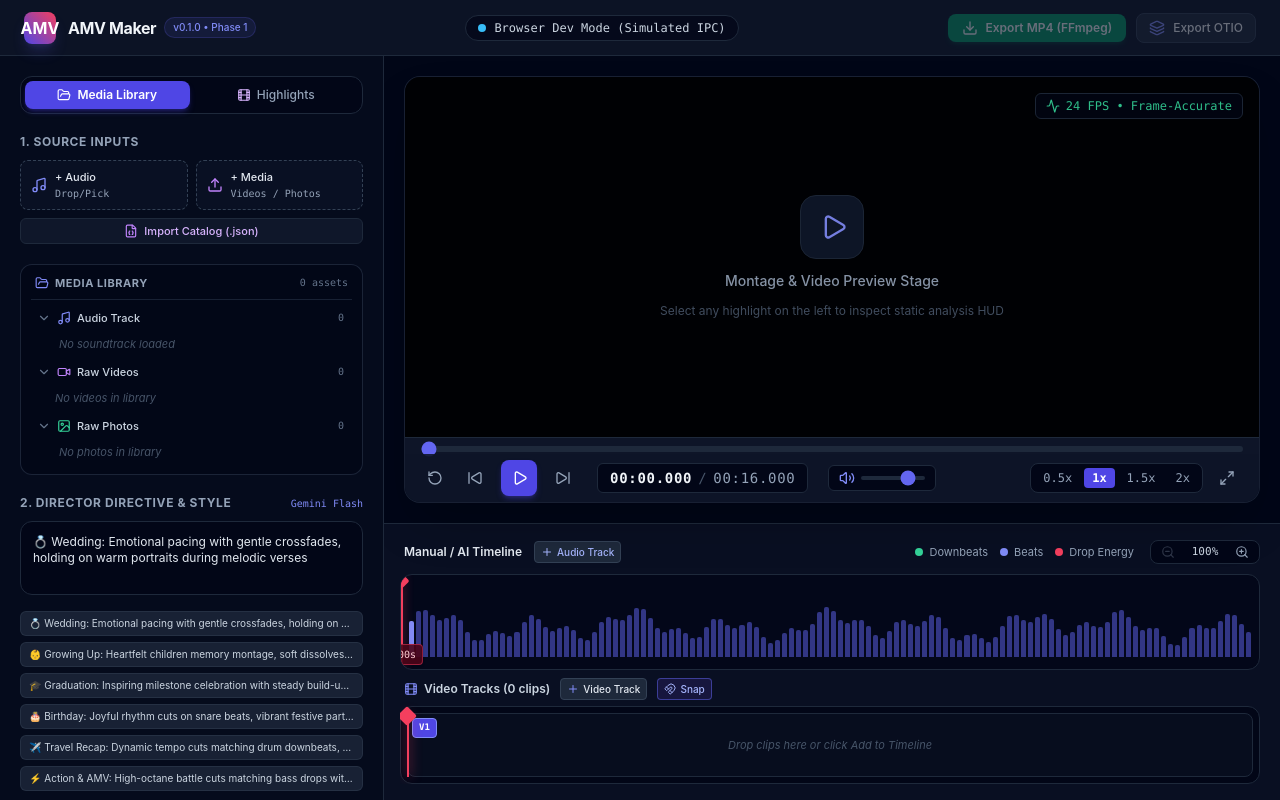
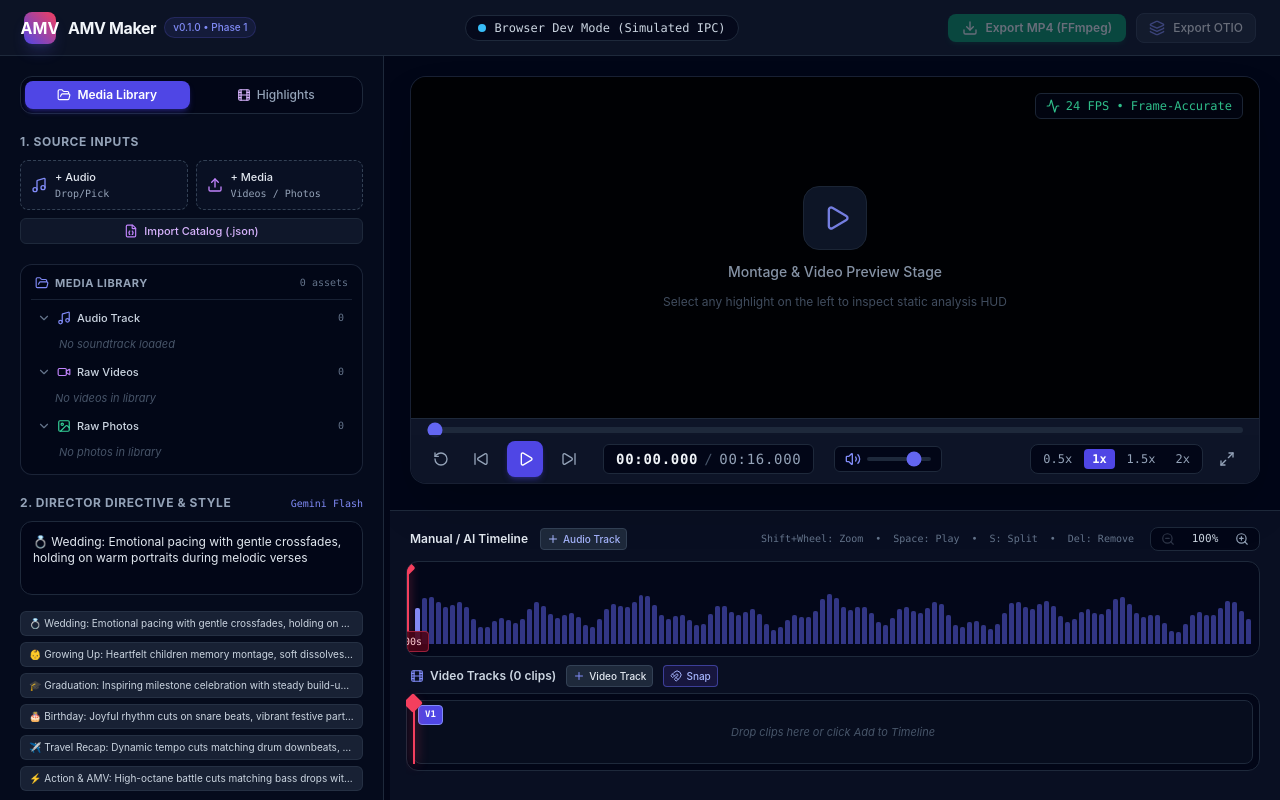
Before and after one commit to vmatrixdev/frame-beat, a React (Vite) app in the folder app/: page / in a window 1280 px wide. Built offline with nearby package versions, Linux system fonts and the light colour scheme; the HTML template or start-up script is replaced by a standard one.

Commit message:
feat(phase5): add resizable sidebar/timeline splitters, Shift+Wheel zoom, and NLE keyboard hotkeys

```diff
--- a/app/src/App.tsx
+++ b/app/src/App.tsx
@@ -22,7 +22,7 @@ import type {
   TimelineCut,
   SceneCut,
 } from "./types/schemas";
-import { buildCutFromScene } from "./utils/timelineEditor";
+import { buildCutFromScene, splitCutAtTime } from "./utils/timelineEditor";
 import { engineClient, isTauriEnvironment } from "./services/engineClient";
 import { audioEngine } from "./services/audioEngine";
 import { DropZones } from "./components/DropZones";
@@ -73,6 +73,11 @@ export default function App() {
   const [audioTracks, setAudioTracks] = useState<AudioTrackItem[]>([]);
   const [activeAudioTrackId, setActiveAudioTrackId] = useState<string | null>(null);
   const extraAudioInputRef = useRef<HTMLInputElement>(null);
+
+  // Resizable Layout Panels state
+  const [sidebarWidth, setSidebarWidth] = useState<number>(384);
+  const [timelineHeight, setTimelineHeight] = useState<number>(290);
+  const [resizingPanel, setResizingPanel] = useState<null | "sidebar" | "timeline">(null);
 
   // Export Modal state
   const [isExportOpen, setIsExportOpen] = useState<boolean>(false);
@@ -429,10 +434,33 @@ export default function App() {
     };
   }, [isPlaying, updatePlayback]);
 
-  // Keyboard hotkeys: Spacebar (Play/Pause), Escape (Return from Highlight Preview)
+  // Resizable Sidebar & Timeline Drawer drag handlers
+  useEffect(() => {
+    if (!resizingPanel) return;
+    const handlePointerMove = (e: PointerEvent) => {
+      if (resizingPanel === "sidebar") {
+        setSidebarWidth(Math.max(260, Math.min(640, e.clientX)));
+      } else if (resizingPanel === "timeline") {
+        setTimelineHeight(Math.max(180, Math.min(560, window.innerHeight - e.clientY)));
+      }
+    };
+    const handlePointerUp = () => setResizingPanel(null);
+    window.addEventListener("pointermove", handlePointerMove);
+    window.addEventListener("pointerup", handlePointerUp);
+    return () => {
+      window.removeEventListener("pointermove", handlePointerMove);
+      window.removeEventListener("pointerup", handlePointerUp);
+    };
+  }, [resizingPanel]);
+
+  // Global Studio Keyboard Hotkeys
   useEffect(() => {
     const handleKeyDown = (e: KeyboardEvent) => {
-      if (e.target instanceof HTMLInputElement || e.target instanceof HTMLTextAreaElement) {
+      if (
+        e.target instanceof HTMLInputElement ||
+        e.target instanceof HTMLTextAreaElement ||
+        e.target instanceof HTMLSelectElement
+      ) {
         return;
       }
       if (e.code === "Space") {
@@ -440,11 +468,35 @@ export default function App() {
         handleTogglePlayPause();
       } else if (e.code === "Escape") {
         setPreviewScene(null);
+      } else if (e.code === "ArrowLeft") {
+        e.preventDefault();
+        handleSeek(Math.max(0, currentTime - (e.shiftKey ? 5.0 : 0.5)));
+      } else if (e.code === "ArrowRight") {
+        e.preventDefault();
+        handleSeek(Math.min(duration, currentTime + (e.shiftKey ? 5.0 : 0.5)));
+      } else if (e.key === "=" || e.key === "+") {
+        e.preventDefault();
+        setTimelineZoom((z) => Math.min(8.0, Number((z + 0.5).toFixed(2))));
+      } else if (e.key === "-") {
+        e.preventDefault();
+        setTimelineZoom((z) => Math.max(1.0, Number((z - 0.5).toFixed(2))));
+      } else if ((e.key === "s" || e.key === "S") && !e.metaKey && !e.ctrlKey) {
+        if (timeline && selectedCutIndex !== null && timeline.cuts[selectedCutIndex]) {
+          e.preventDefault();
+          handleUpdateTimelineCuts(splitCutAtTime(timeline.cuts, selectedCutIndex, currentTime));
+        }
+      } else if (
+        (e.code === "Delete" || e.code === "Backspace") &&
+        selectedCutIndex !== null &&
+        timeline?.cuts[selectedCutIndex]
+      ) {
+        e.preventDefault();
+        handleRemoveTimelineCut(selectedCutIndex);
       }
     };
     window.addEventListener("keydown", handleKeyDown);
     return () => window.removeEventListener("keydown", handleKeyDown);
-  }, [currentTime, playbackRate, isPlaying]);
+  }, [currentTime, duration, playbackRate, isPlaying, timeline, selectedCutIndex]);
 
   return (
     <div className="flex flex-col h-screen bg-slate-950 text-slate-100 select-none overflow-hidden">
@@ -505,8 +557,11 @@ export default function App() {
 
       {/* Main Studio Workspace */}
       <main className="flex-1 flex overflow-hidden">
-        {/* Left Control Sidebar */}
-        <aside className="w-96 border-r border-slate-800 p-5 flex flex-col gap-5 overflow-y-auto bg-slate-900/30 shrink-0">
+        {/* Left Control Sidebar (Resizable) */}
+        <aside
+          style={{ width: sidebarWidth }}
+          className="border-r border-slate-800 p-5 flex flex-col gap-5 overflow-y-auto bg-slate-900/30 shrink-0"
+        >
           {/* Top Sidebar Tab Switcher: Media Library vs Highlights Inspector */}
           <div className="flex items-center gap-1 p-1 bg-slate-950 rounded-xl border border-slate-800">
             <button
@@ -645,6 +700,15 @@ export default function App() {
           </div>
         </aside>
 
+        {/* Vertical Splitter Handle for Sidebar Width */}
+        <div
+          onPointerDown={() => setResizingPanel("sidebar")}
+          title="Drag to resize sidebar width"
+          className={`w-1.5 cursor-col-resize transition shrink-0 ${
+            resizingPanel === "sidebar" ? "bg-indigo-500" : "bg-transparent hover:bg-indigo-500/50"
+          }`}
+        />
+
         {/* Center / Right Stage */}
         <section className="flex-1 flex flex-col overflow-hidden bg-slate-950/40">
           {/* Main Video Monitor Stage */}
@@ -672,8 +736,27 @@ export default function App() {
             </div>
           </div>
 
-          {/* Bottom Docked Multi-Track Timeline Drawer */}
-          <div className="min-h-[270px] max-h-[340px] border-t border-slate-800 bg-slate-900/60 p-4 flex flex-col gap-2.5 shrink-0 overflow-y-auto">
+          {/* Horizontal Splitter Handle for Timeline Height */}
+          <div
+            onPointerDown={() => setResizingPanel("timeline")}
+            title="Drag to resize timeline height"
+            className={`h-1.5 cursor-row-resize transition shrink-0 ${
+              resizingPanel === "timeline" ? "bg-indigo-500" : "bg-transparent hover:bg-indigo-500/50"
+            }`}
+          />
+
+          {/* Bottom Docked Multi-Track Timeline Drawer (Resizable + Shift+Wheel Zoom) */}
+          <div
+            style={{ height: timelineHeight }}
+            onWheel={(e) => {
+              if (e.shiftKey) {
+                e.preventDefault();
+                const step = e.deltaY < 0 ? 0.25 : -0.25;
+                setTimelineZoom((z) => Math.max(1.0, Math.min(8.0, Number((z + step).toFixed(2)))));
+              }
+            }}
+            className="border-t border-slate-800 bg-slate-900/60 p-4 flex flex-col gap-2.5 shrink-0 overflow-y-auto"
+          >
             {/* Header / Info bar + Audio Track Adder + Unified Timeline Zoom */}
             <div className="flex items-center justify-between text-xs text-slate-400 px-1 flex-wrap gap-2">
               <div className="flex items-center gap-3">
@@ -714,17 +797,15 @@ export default function App() {
               </div>
 
               <div className="flex items-center gap-4">
-                {/* Legend */}
-                <div className="hidden md:flex items-center gap-3 text-[11px]">
-                  <span className="flex items-center gap-1.5">
-                    <span className="w-2 h-2 rounded-full bg-emerald-400" /> Downbeats
-                  </span>
-                  <span className="flex items-center gap-1.5">
-                    <span className="w-2 h-2 rounded-full bg-indigo-400" /> Beats
-                  </span>
-                  <span className="flex items-center gap-1.5">
-                    <span className="w-2 h-2 rounded-full bg-rose-500" /> Drop Energy
-                  </span>
+                {/* Legend & Hotkey Hint */}
+                <div className="hidden lg:flex items-center gap-3 text-[10px] text-slate-500 font-mono">
+                  <span>Shift+Wheel: Zoom</span>
+                  <span>•</span>
+                  <span>Space: Play</span>
+                  <span>•</span>
+                  <span>S: Split</span>
+                  <span>•</span>
+                  <span>Del: Remove</span>
                 </div>
 
                 {/* Unified Overall Timeline Zoom (Audio + Video Together) */}
```
